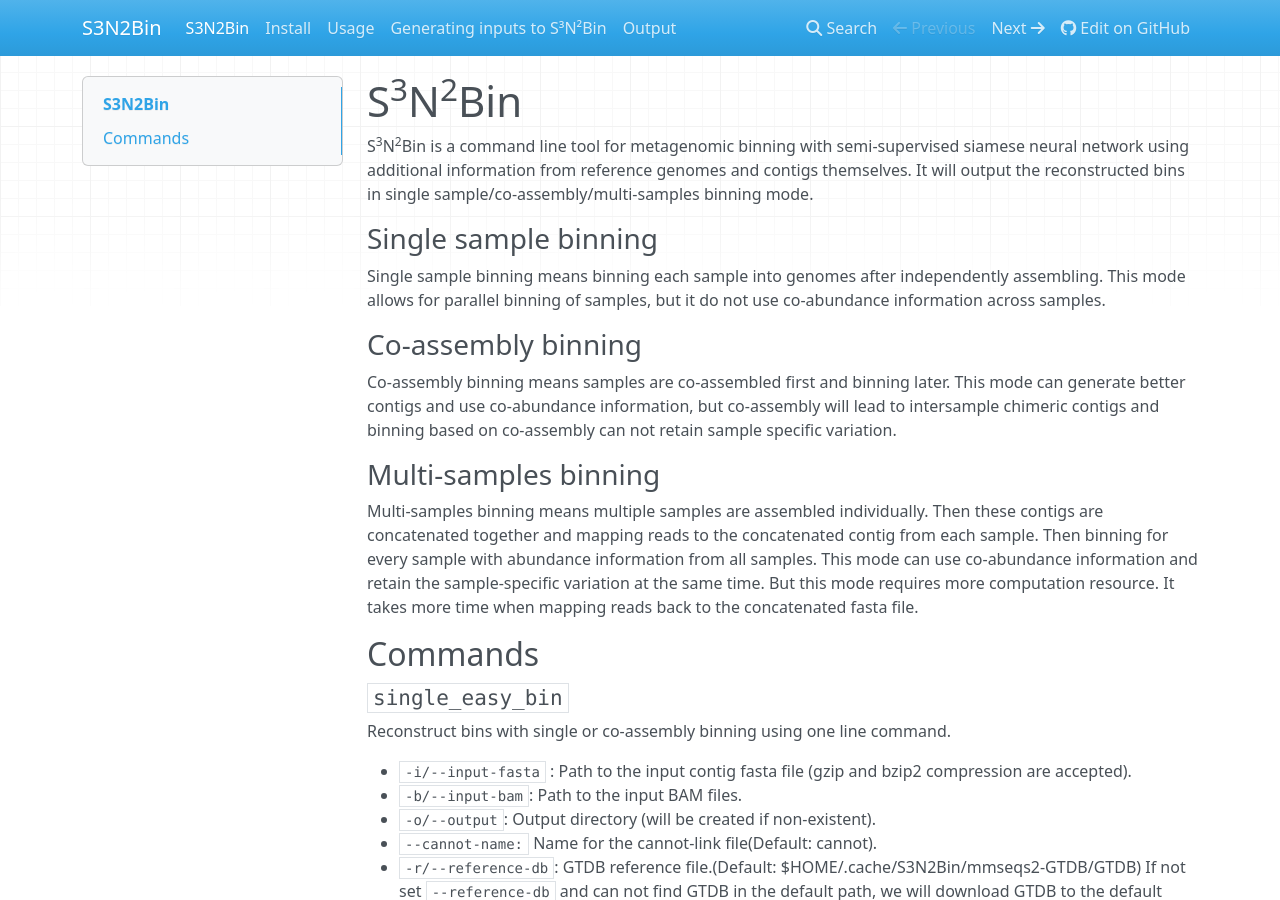
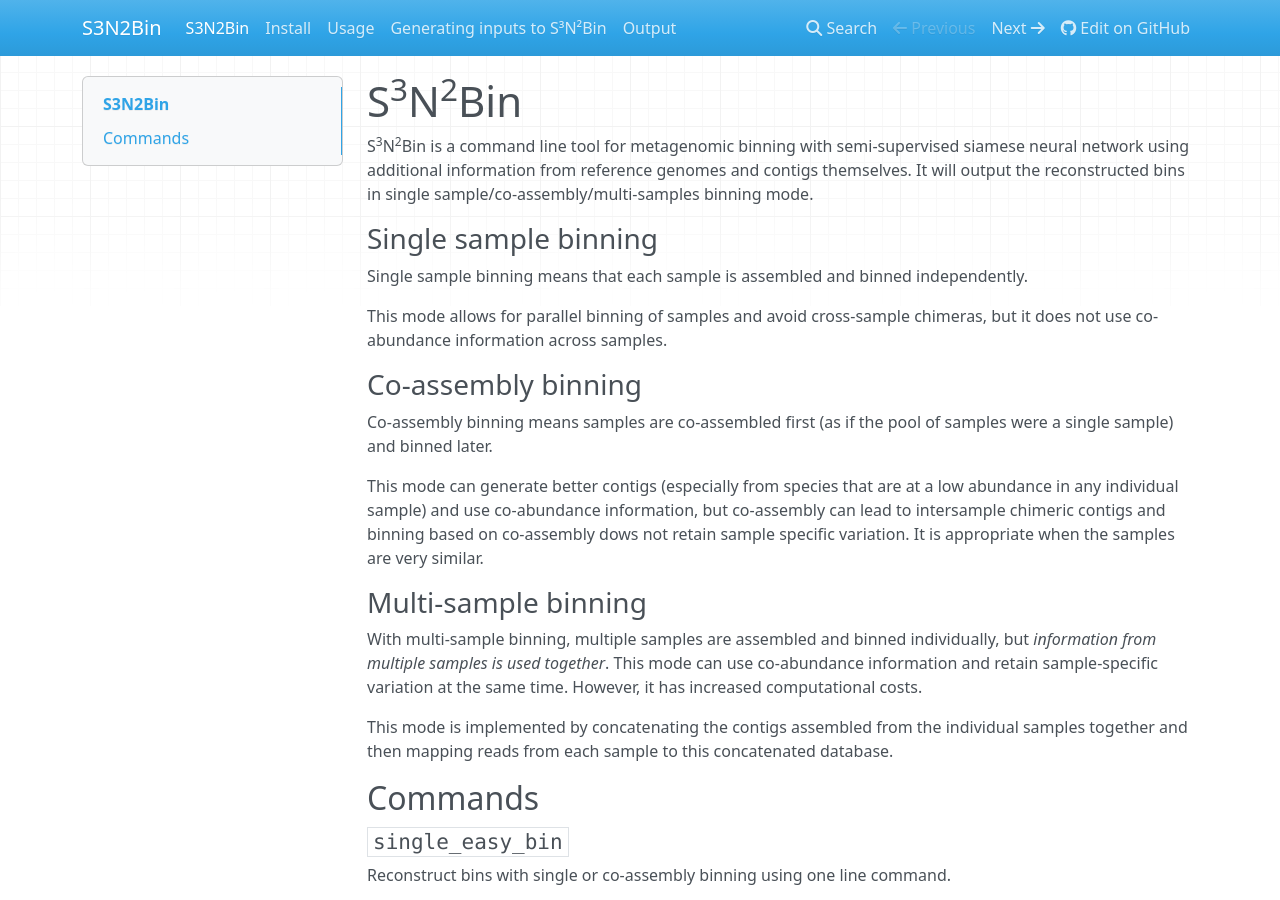
Before and after one commit to BigDataBiology/SemiBin, an MkDocs documentation site: the page built from docs/index.md, in a window 1280 px wide and 900 px high. Built offline with MkDocs 1.6.1, drawn with Linux system fonts in a browser that asks for light colours; nearby versions of some CDN libraries.

Commit message:
DOC Better description of the different modes

```diff
--- a/docs/index.md
+++ b/docs/index.md
@@ -4,17 +4,33 @@ S<sup>3</sup>N<sup>2</sup>Bin is a command line tool for metagenomic binning wit
 
 ### Single sample binning
 
-Single sample binning means binning each sample into genomes after independently assembling. This mode allows for parallel binning of samples, but it do not use co-abundance information across samples.
+Single sample binning means that each sample is assembled and binned
+independently.
+
+This mode allows for parallel binning of samples and avoid cross-sample
+chimeras, but it does not use co-abundance information across samples.
 
 ### Co-assembly binning
 
-Co-assembly binning means samples are co-assembled first and binning later.  This mode can generate better contigs and use co-abundance information, but co-assembly will lead to intersample chimeric contigs and binning based on co-assembly can not retain sample specific variation.
+Co-assembly binning means samples are co-assembled first (as if the pool of
+samples were a single sample) and binned later.
 
-### Multi-samples binning
+This mode can generate better contigs (especially from species that are at a
+low abundance in any individual sample) and use co-abundance information, but
+co-assembly can lead to intersample chimeric contigs and binning based on
+co-assembly dows not retain sample specific variation. It is appropriate when
+the samples are very similar.
 
-Multi-samples binning means multiple samples are assembled individually. Then these contigs are concatenated together and mapping reads to the concatenated contig from each sample. Then binning for every sample with abundance information from all samples. This mode can use  co-abundance information and retain the sample-specific variation at the same time. But this mode requires more computation resource. It takes more time when mapping reads back to the concatenated  fasta file.
+### Multi-sample binning
 
+With multi-sample binning, multiple samples are assembled and binned
+individually, but _information from multiple samples is used together_.
+This mode can use co-abundance information and retain sample-specific
+variation at the same time. However, it has increased computational costs.
 
+This mode is implemented by concatenating the contigs assembled from the
+individual samples together and then mapping reads from each sample to this
+concatenated database.
 
 ## Commands
 
```
Also changed, not shown: README.md (+21 -18 lines).
